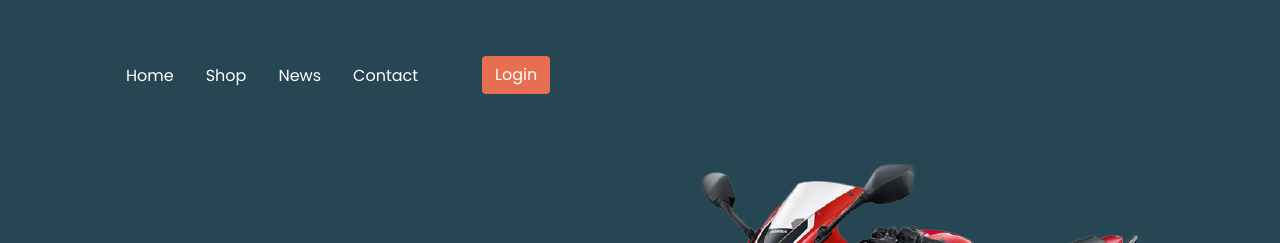
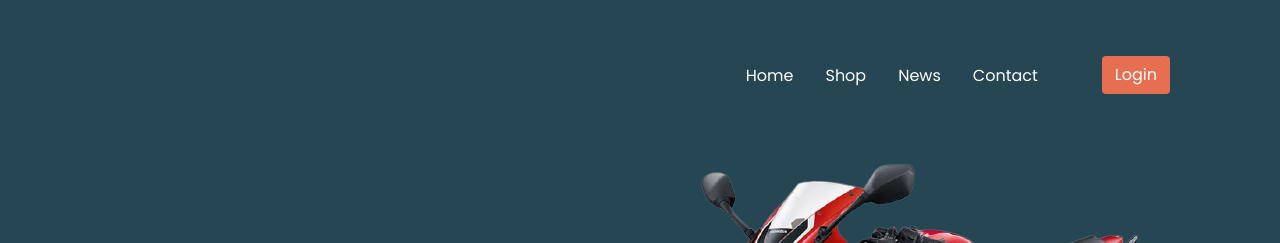
Before and after one commit to MazidulIslam/honda-cbr-bootstrap-assignment, a plain HTML site: page index.html in a window 1280 px wide. Shown: the top 243 px of the page. Drawn offline with nearby package versions, Linux system fonts and the light colour scheme.

Commit message:
Some Style change

```diff
--- a/css/style.css
+++ b/css/style.css
@@ -20,7 +20,7 @@
 .gray-img {
   filter: grayscale(100);
 }
-main > ul {
+ul {
   margin-left: auto !important;
 }
 .hover-btn {
```
